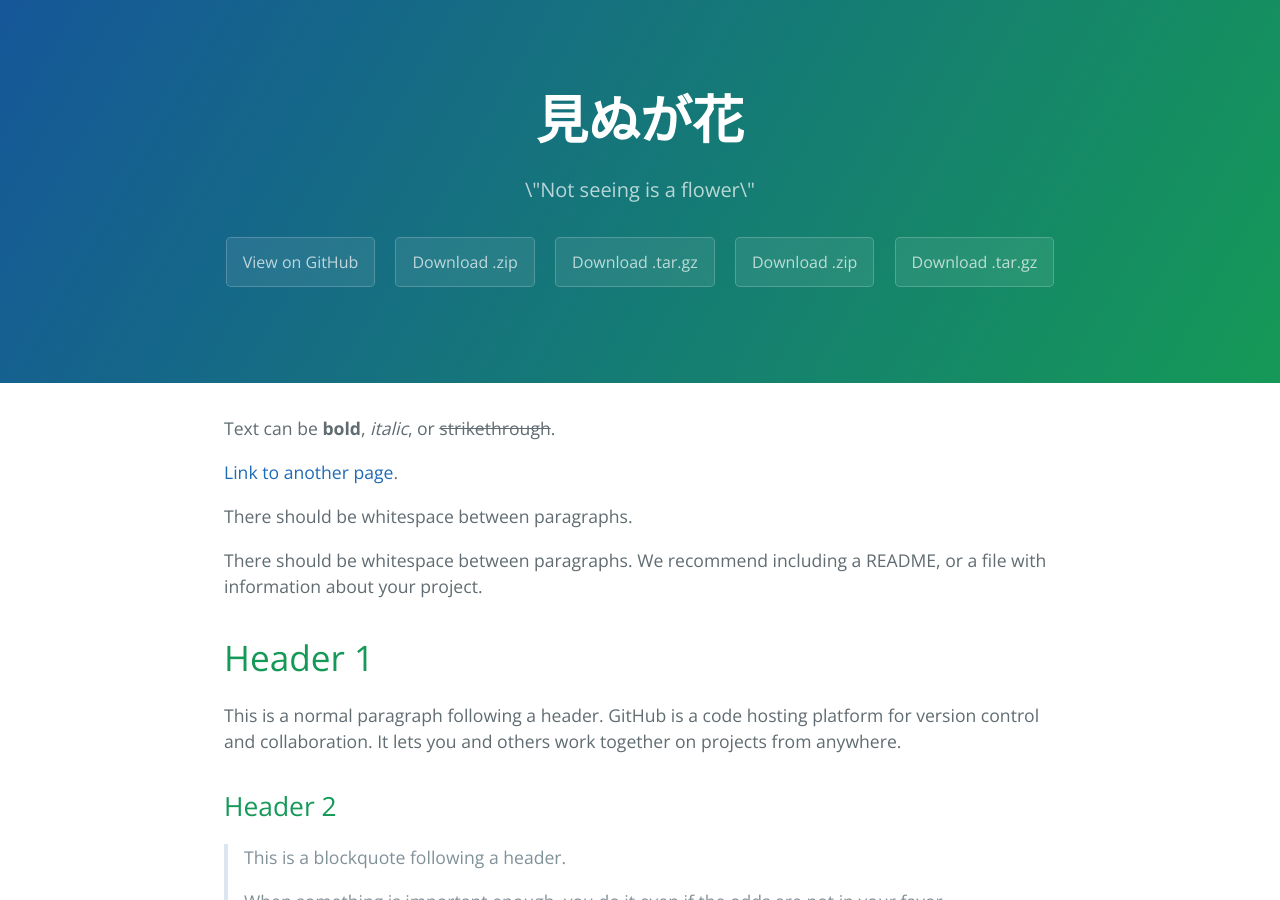
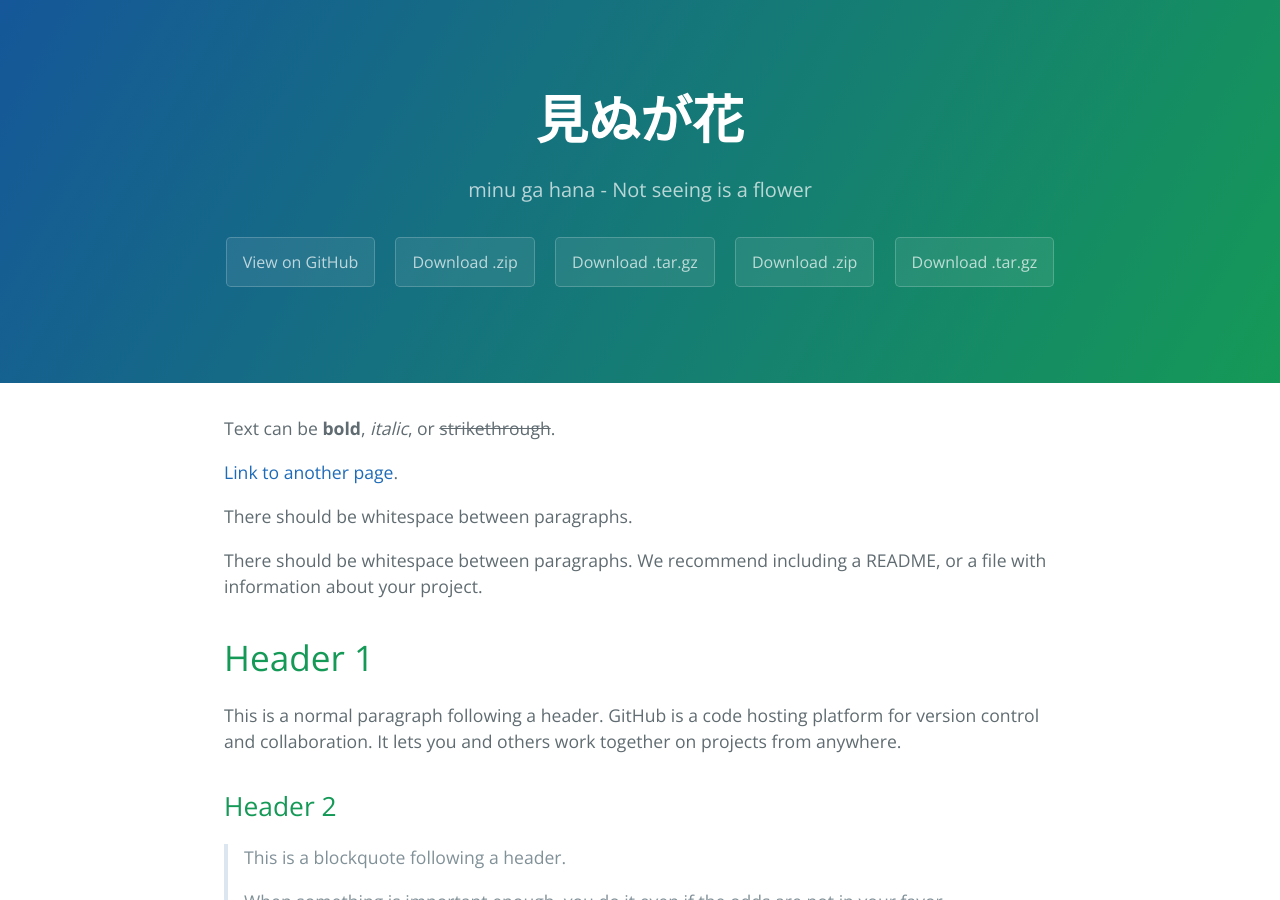
Before and after one commit to rigosk001/rigosk.github.io, a Jekyll site: the page built from index.md, in a window 1280 px wide and 900 px high. Built offline with Jekyll 4.4.1, drawn with Linux system fonts in a browser that asks for light colours.

Commit message:
Update _config.yml

```diff
--- a/_config.yml
+++ b/_config.yml
@@ -1,7 +1,7 @@
 theme: jekyll-theme-cayman
 
 title: 見ぬが花
-description:  \"Not seeing is a flower\"
+description:  minu ga hana - Not seeing is a flower
 
 show_downloads: "true" # ["true" or "false" to indicate whether to provide a download URL]
 #google_analytics: #[Your Google Analytics tracking ID]
```
